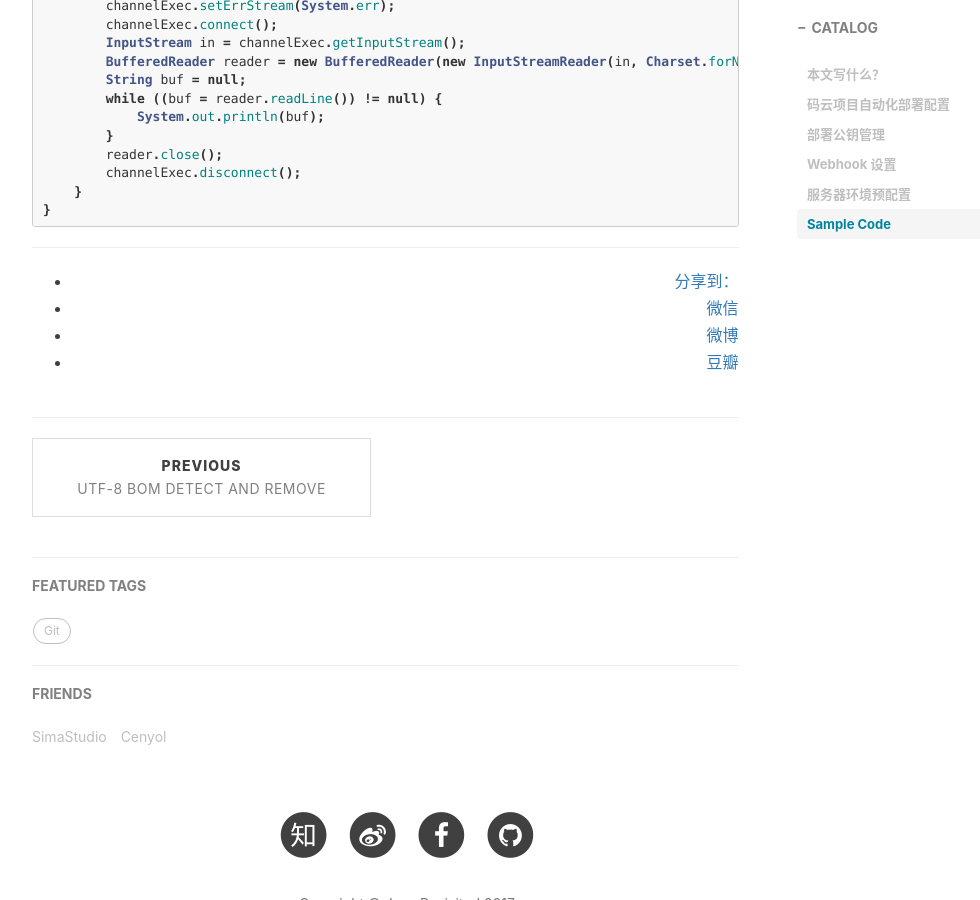
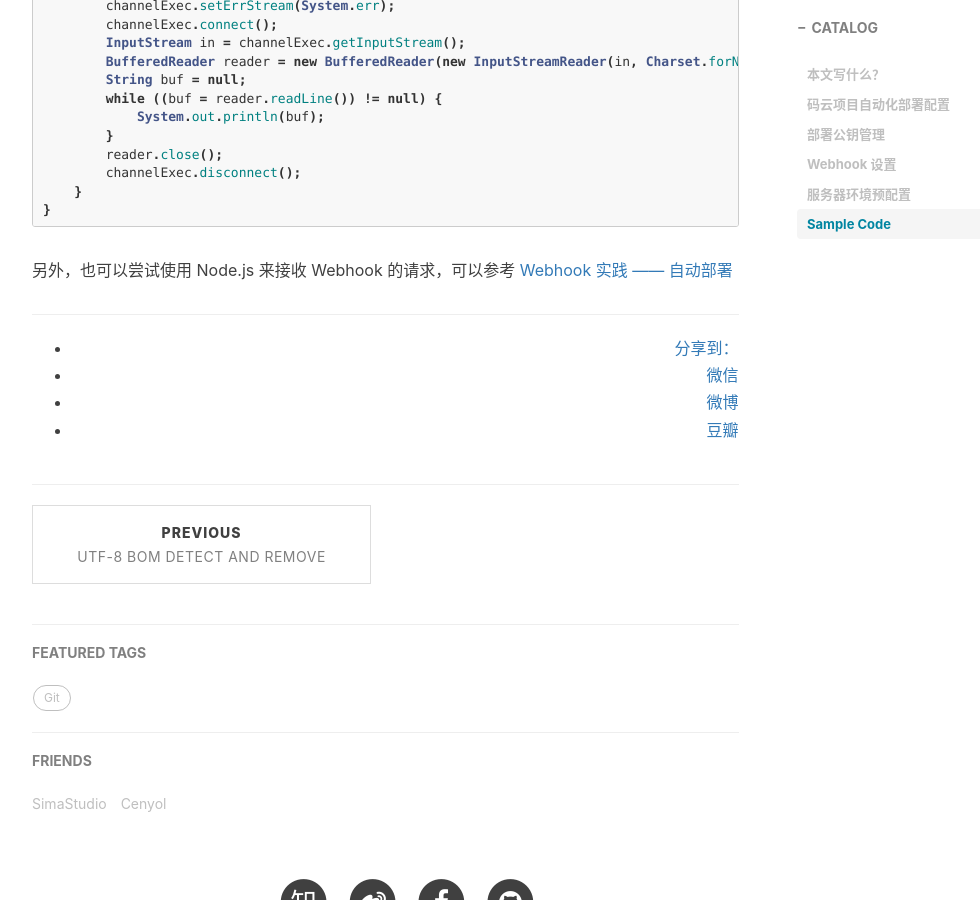
Before and after one commit to CharkeyQK/blog.javarevisited.me, a Jekyll site: the page built from _posts/2015-05-12-auto-deployment-with-git@osc-webhook.markdown, in a window 1280 px wide and 900 px high, scrolled down 4067 px. Shown: the whole window, without its empty margins (233-1213 px from the left). Built offline with Jekyll 4.4.1, drawn with Linux system fonts in a browser that asks for light colours; nearby versions of some CDN libraries; comment, search, counter and statistics services are not loaded.

Commit message:
Add Node.js Code Reference

````diff
--- a/_posts/2015-05-12-auto-deployment-with-git@osc-webhook.markdown
+++ b/_posts/2015-05-12-auto-deployment-with-git@osc-webhook.markdown
@@ -108,3 +108,5 @@ public class WebHookExecutor {
     }
 }
 ```
+
+另外，也可以尝试使用 Node.js 来接收 Webhook 的请求，可以参考 [Webhook 实践 —— 自动部署](https://segmentfault.com/a/1190000003908244)
````
